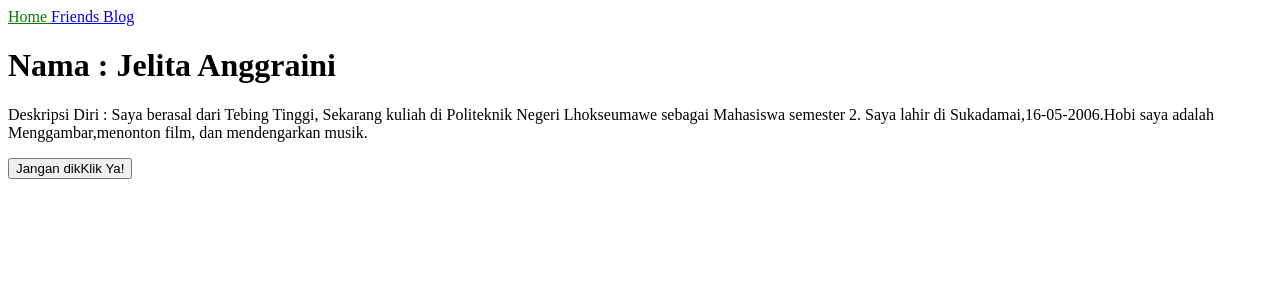
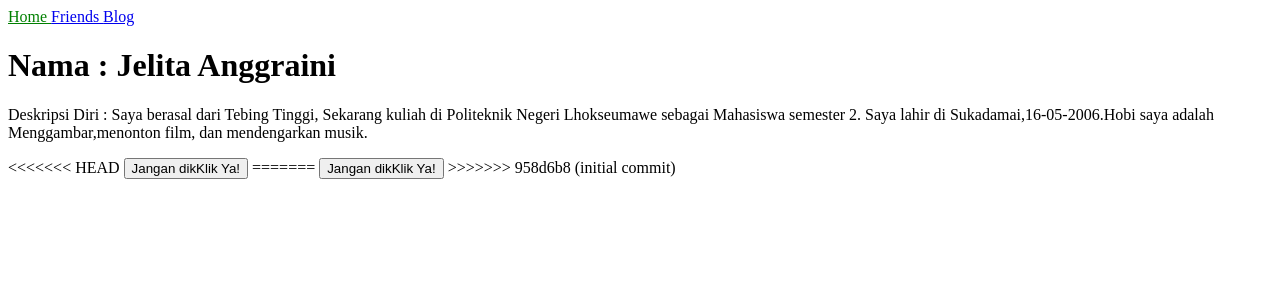
Before and after one commit to jexiee99/jexiee99.github.io, a Jekyll site: the page built from index.html, in a window 1280 px wide. Shown: the top 300 px of the page. Built offline with Jekyll 4.4.1, drawn with Linux system fonts in a browser that asks for light colours.

Commit message:
initial commit

```diff
--- a/index.html
+++ b/index.html
@@ -7,4 +7,10 @@ title: Home
     <p>Deskripsi Diri : Saya berasal dari Tebing Tinggi, Sekarang kuliah di Politeknik Negeri Lhokseumawe sebagai Mahasiswa semester 2.
         Saya lahir di Sukadamai,16-05-2006.Hobi saya adalah Menggambar,menonton film, dan mendengarkan musik.</p>
 
+<<<<<<< HEAD
     <button onclick="myFunction()">Jangan dikKlik Ya!</button>
+=======
+
+    <button onclick="myFunction()">Jangan dikKlik Ya!</button>
+
+>>>>>>> 958d6b8 (initial commit)
```
